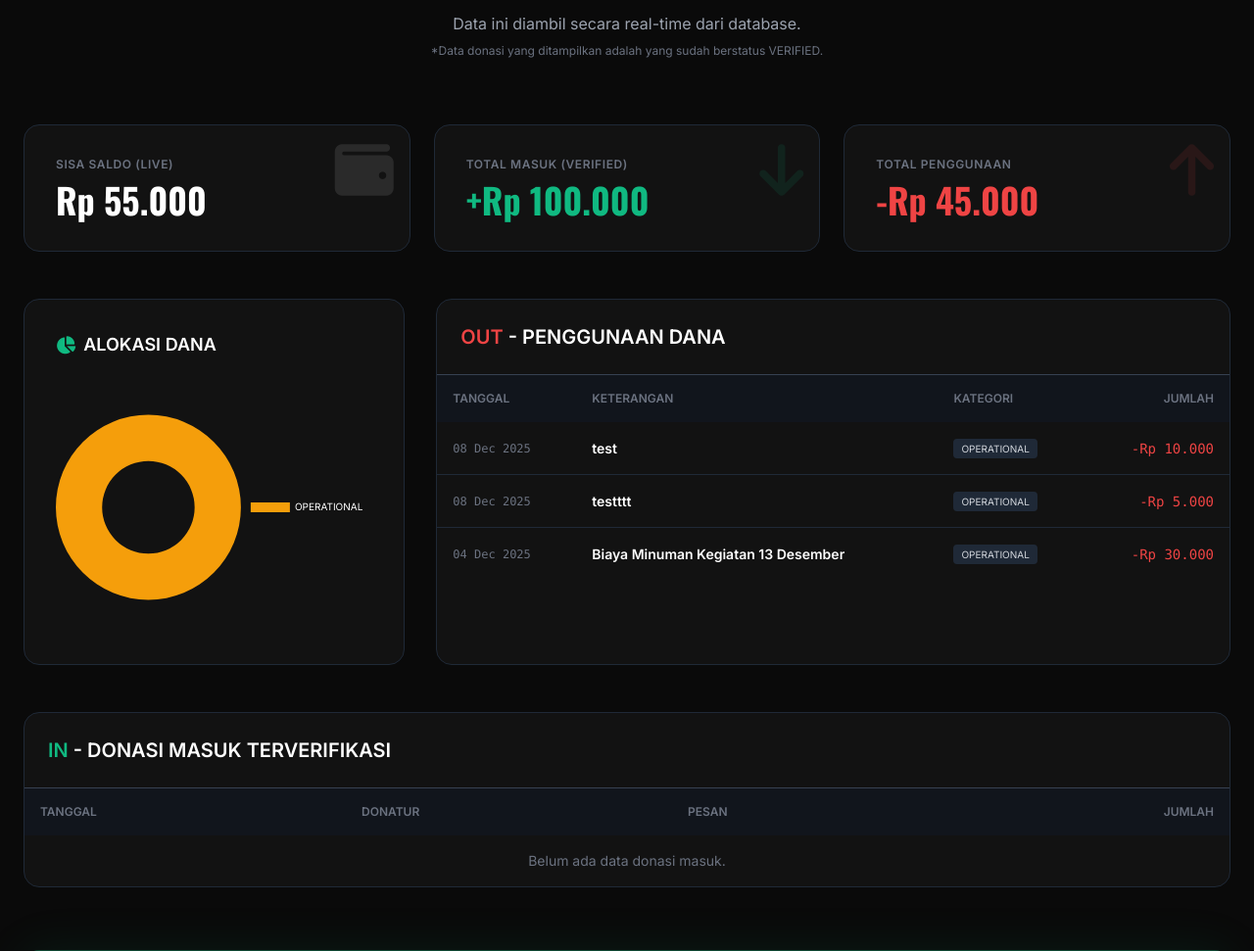
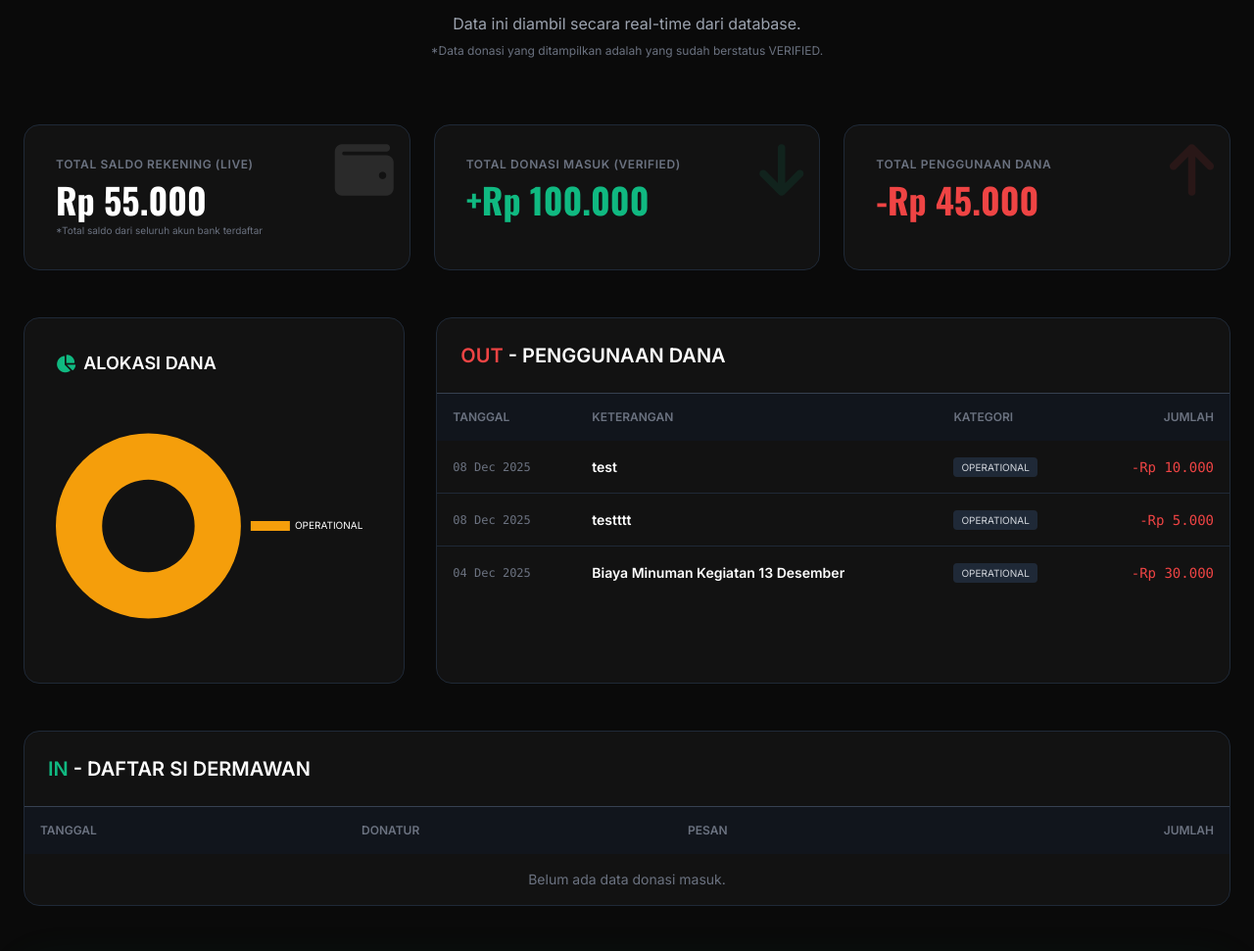
Before and after one commit to mfaatihyusron/socialact, a CodeIgniter app: page /socialact/transparansi in a window 1280 px wide. Shown: the part 233-1204 px from the top of the page at 98% size. Run offline with CodeIgniter, Linux system fonts and the light colour scheme; data comes from the database, SQL or seed files in the repository; some libraries are stand-ins or nearby versions.

Commit message:
Update labels for financial summary and donations

```diff
--- a/application/views/content/transparansi.php
+++ b/application/views/content/transparansi.php
@@ -14,17 +14,18 @@
     <div class="grid grid-cols-1 md:grid-cols-3 gap-6 mb-12">
         <div class="bg-brand-dark p-8 rounded-2xl border border-gray-800 relative overflow-hidden group hover:border-brand-green/30 transition-all">
             <div class="absolute right-0 top-0 p-4 opacity-10 group-hover:opacity-20 transition-opacity"><i class="fas fa-wallet text-6xl text-white"></i></div>
-            <p class="text-gray-500 text-xs font-bold uppercase mb-2 tracking-wider">Sisa Saldo (Live)</p>
+            <p class="text-gray-500 text-xs font-bold uppercase mb-2 tracking-wider">Total Saldo Rekening (Live)</p>
             <h2 class="text-4xl font-heading font-bold text-white">Rp <?= number_format($saldo ?? 0, 0, ',', '.') ?></h2>
+            <p class="text-[10px] text-gray-500 mt-1">*Total saldo dari seluruh akun bank terdaftar</p>
         </div>
         <div class="bg-brand-dark p-8 rounded-2xl border border-gray-800 relative overflow-hidden group hover:border-brand-green/30 transition-all">
             <div class="absolute right-0 top-0 p-4 opacity-10 group-hover:opacity-20 transition-opacity"><i class="fas fa-arrow-down text-6xl text-brand-green"></i></div>
-            <p class="text-gray-500 text-xs font-bold uppercase mb-2 tracking-wider">Total Masuk (Verified)</p>
+            <p class="text-gray-500 text-xs font-bold uppercase mb-2 tracking-wider">Total Donasi Masuk (Verified)</p>
             <h2 class="text-4xl font-heading font-bold text-brand-green">+Rp <?= number_format($total_masuk ?? 0, 0, ',', '.') ?></h2>
         </div>
         <div class="bg-brand-dark p-8 rounded-2xl border border-gray-800 relative overflow-hidden group hover:border-brand-green/30 transition-all">
             <div class="absolute right-0 top-0 p-4 opacity-10 group-hover:opacity-20 transition-opacity"><i class="fas fa-arrow-up text-6xl text-red-500"></i></div>
-            <p class="text-gray-500 text-xs font-bold uppercase mb-2 tracking-wider">Total Penggunaan</p>
+            <p class="text-gray-500 text-xs font-bold uppercase mb-2 tracking-wider">Total Penggunaan Dana</p>
             <h2 class="text-4xl font-heading font-bold text-red-500">-Rp <?= number_format($total_keluar ?? 0, 0, ',', '.') ?></h2>
         </div>
     </div>
@@ -75,8 +76,7 @@
     <!-- Tabel Pemasukan (Donasi) -->
     <div class="bg-brand-dark rounded-2xl border border-gray-800 overflow-hidden mb-16">
         <div class="p-6 border-b border-gray-700 flex justify-between items-center">
-            <h3 class="font-bold text-xl uppercase text-white"><span class="text-brand-green">IN</span> - Donasi Masuk Terverifikasi</h3>
-            <!-- Tombol kecil dihapus dari sini -->
+            <h3 class="font-bold text-xl uppercase text-white"><span class="text-brand-green">IN</span> - Daftar Si Dermawan </h3>
         </div>
         <div class="overflow-x-auto">
             <table class="w-full text-left text-sm">
@@ -92,7 +92,8 @@
                     <?php if(!empty($donasi_masuk)): foreach($donasi_masuk as $d): ?>
                     <tr class="hover:bg-gray-800/50">
                         <td class="p-4 font-mono text-xs text-gray-500"><?= date('d M Y', strtotime($d->created_at)) ?></td>
-                        <td class="p-4 font-bold text-white"><?= $d->is_anonymous ? 'Hamba Allah' : $d->donor_name ?></td>
+                        <!-- Logic Anonim -->
+                        <td class="p-4 font-bold text-white"><?= $d->is_anonymous == 1 ? 'Hamba Allah' : $d->donor_name ?></td>
                         <td class="p-4 text-xs italic text-gray-500">"<?= $d->message ?? '-' ?>"</td>
                         <td class="p-4 text-right text-brand-green font-mono">+Rp <?= number_format($d->amount, 0, ',', '.') ?></td>
                     </tr>
@@ -104,10 +105,8 @@
         </div>
     </div>
 
-    <!-- SECTION AJAKAN DONASI (HIGHLIGHTED & PALING BAWAH) -->
+    <!-- SECTION AJAKAN DONASI (HIGHLIGHTED) -->
     <div class="relative rounded-2xl overflow-hidden p-10 md:p-14 text-center border border-brand-green/30 bg-[#0f1510] shadow-[0_0_50px_rgba(16,185,129,0.1)]">
-
-        <!-- Efek Dekorasi -->
         <div class="absolute top-0 left-0 w-full h-1 bg-gradient-to-r from-transparent via-brand-green to-transparent"></div>
         <div class="absolute -left-20 top-1/2 w-60 h-60 bg-brand-green/10 rounded-full blur-3xl"></div>
         <div class="absolute -right-20 top-1/2 w-60 h-60 bg-brand-green/10 rounded-full blur-3xl"></div>
@@ -123,7 +122,6 @@
                 Dana yang terkumpul akan digunakan sepenuhnya untuk operasional pembersihan sungai, peralatan relawan, dan logistik. Transparansi adalah janji kami.
             </p>
 
-            <!-- Tombol Highlight Besar -->
             <a href="<?= base_url('donasi') ?>" class="group inline-flex items-center gap-3 px-10 py-5 bg-brand-green text-black font-bold text-xl uppercase tracking-widest rounded hover:bg-white hover:scale-105 transition-all shadow-[0_0_30px_rgba(16,185,129,0.5)] hover:shadow-[0_0_50px_rgba(255,255,255,0.6)]">
                 <span>Donasi Sekarang</span>
                 <i class="fas fa-arrow-right transform group-hover:translate-x-1 transition-transform"></i>
@@ -134,7 +132,6 @@
             </p>
         </div>
     </div>
-
 </div>
 
 <script>
```
